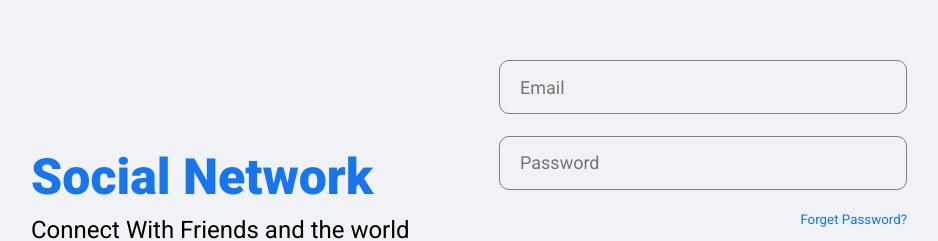
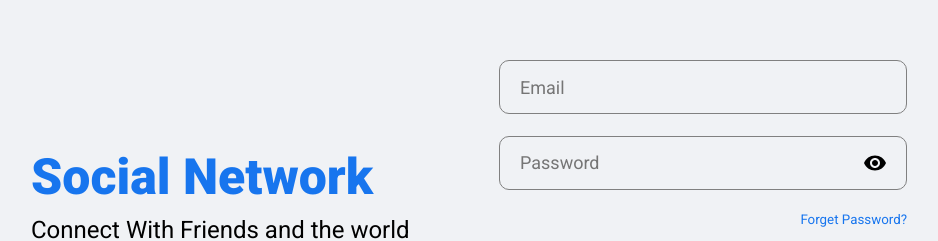
Before and after one commit to Eslam-Amin/SocialNetworkFrontEnd, a React (Create React App) app: page / in a window 1280 px wide. Shown: the part 190-431 px from the top of the page, without its empty margins (161-1099 px from the left). Built offline with nearby package versions, Linux system fonts and the light colour scheme; a web font is replaced by a local one.

Commit message:
Added eye icon to password field

```diff
--- a/src/components/post Edit/PostEdit.jsx
+++ b/src/components/post Edit/PostEdit.jsx
@@ -17,6 +17,7 @@ function PostEdit({ post, cancelPostEdit, user }) {
 
     const handleEditPost = async (e) => {
         e.preventDefault();
+        if (newContent.current.value.trim().length !== 0) {
             try {
                 await axios.put(HOST + "/posts/" + post._id, { userId: user._id, content: newContent.current.value.trim() });
                 cancelPostEdit();
@@ -25,13 +26,16 @@ function PostEdit({ post, cancelPostEdit, user }) {
             } catch (err) {
                 console.log(err);
             }
+        } else {
+            enqueueSnackbar("You can't share an empty post", { variant: "info" })
+        }
 
     }
     return (
 
         <div className="postEditWrapper">
             <form className="editWrapper">
-                <textarea className="editInput" defaultValue={post.content} ref={newContent} />
+                <textarea className="editInput" autoFocus defaultValue={post.content} ref={newContent} />
                 <div className="editBottom">
                     <button className="shareBtn btn" onClick={handleEditPost}>Save</button>
                     <button className="cancelBtn btn" onClick={handleCancel}>Cancel</button>
--- a/src/components/post Edit/postEdit.css
+++ b/src/components/post Edit/postEdit.css
@@ -31,9 +31,14 @@
     }
 }
 .editInput {
+    margin: 10px;
     border: none;
+
     min-height: 75px;
     width: 100%;
+}
+.editInput:focus{
+    outline: none;
 }
 
 
--- a/src/components/share/Share.jsx
+++ b/src/components/share/Share.jsx
@@ -1,5 +1,6 @@
 import { useContext, useRef, useEffect } from "react";
 import "./share.css"
+import { useSnackbar } from 'notistack';
 
 import { PermMedia, Label, Room, EmojiEmotions } from '@mui/icons-material';
 import { AuthContext } from "../../context/AuthContext";
@@ -9,6 +10,7 @@ import axios from 'axios';
 function Share() {
     const HOST = "https://socialmediabackend-7o1t.onrender.com/api";
     const PF = " https://funny-crepe-a4bd78.netlify.app/assets/";
+    const { enqueueSnackbar } = useSnackbar();
 
     const { user } = useContext(AuthContext);
     const content = useRef();
@@ -17,8 +19,7 @@ function Share() {
 
     const handleShare = async (e) => {
         e.preventDefault();
-        console.log(content.current.value);
-        if (content.current.value !== "") {
+        if (content.current.value.trim().length !== 0) {
             const newPost = {
                 userId: user._id,
                 content: content.current.value.trim(),
@@ -30,6 +31,9 @@ function Share() {
             } catch (err) {
 
             }
+        }
+        else {
+            enqueueSnackbar("You can't share an empty post", { variant: "info" })
         }
 
     }
--- a/src/pages/login/Login.jsx
+++ b/src/pages/login/Login.jsx
@@ -2,10 +2,12 @@ import "./login.css";
 import { useSnackbar } from 'notistack';
 
 
-import { useContext, useRef } from "react";
+import { useContext, useRef, useState } from "react";
 import { loginCall } from "../../apiCalls";
 import { AuthContext } from "../../context/AuthContext";
 import { CircularProgress } from "@material-ui/core";
+import VisibilityOffIcon from '@mui/icons-material/VisibilityOff';
+import VisibilityIcon from '@mui/icons-material/Visibility';
 import { useNavigate } from 'react-router-dom';
 
 function Login() {
@@ -14,6 +16,7 @@ function Login() {
     const email = useRef();
     const { enqueueSnackbar } = useSnackbar();
 
+    const [passwordVisible, setPasswordVisible] = useState(false);
     const password = useRef();
     const { user, isFetching, error, dispatch } = useContext(AuthContext);
     const handleRegisterClick = (e) => {
@@ -28,6 +31,19 @@ function Login() {
         if (res)
             enqueueSnackbar(errMsg, { variant: 'error' });
     }
+
+
+
+    const passwordVisibility = () => {
+        if (password.current.type == "password")
+            password.current.type = "text";
+        else
+            password.current.type = "password";
+
+        setPasswordVisible(!passwordVisible)
+    }
+
+
     return (
         <div className="login">
             <div className="loginWrapper" >
@@ -43,8 +59,16 @@ function Login() {
 
                         <input type="email" placeholder="Email"
                             className="loginInput" ref={email} required />
-                        <input type="password" placeholder="Password"
-                            className="loginInput" ref={password} required minLength={6} />
+                        <span className="passwordField">
+                            <input type="password" placeholder="Password"
+                                className="loginInput passwordInput" ref={password} required minLength={6} />
+                            {
+                                passwordVisible ?
+                                    <VisibilityOffIcon className="visibleIcon" onClick={passwordVisibility} />
+                                    :
+                                    <VisibilityIcon className="visibleIcon" onClick={passwordVisibility} />
+                            }
+                        </span>
                         <span className="loginForget">Forget Password?</span>
                         <button className="loginBtn" disabled={isFetching}>
                             {isFetching ?
--- a/src/pages/login/login.css
+++ b/src/pages/login/login.css
@@ -111,6 +111,23 @@ height: 10px;
     outline: none;
 }
 
+.passwordInput{
+    width: 95%;
+}
+
+.passwordField{
+    position: relative;
+    align-items: center;
+    display: flex;
+
+}
+
+
+.visibleIcon{
+    position: absolute;
+    right: 20px;
+    cursor: pointer;
+}
 
 .loginBtn{
     height: 45px;
--- a/src/pages/register/Register.jsx
+++ b/src/pages/register/Register.jsx
@@ -4,7 +4,8 @@ import "./register.css";
 import axios from 'axios';
 import { useNavigate } from 'react-router-dom';
 import { CircularProgress } from "@material-ui/core";
-
+import VisibilityOffIcon from '@mui/icons-material/VisibilityOff';
+import VisibilityIcon from '@mui/icons-material/Visibility';
 
 function Register() {
     const HOST = "https://socialmediabackend-7o1t.onrender.com/api";
@@ -21,6 +22,10 @@ function Register() {
     const from = useRef();
     const relationship = useRef();
     const [isFetching, setIsfetching] = useState(false);
+    const [passwordVisible, setPasswordVisible] = useState(false);
+    const [confirmationPasswordVisible, setconfirmationPasswordVisible] = useState(false);
+    const [eyeVisible, setEyeVisible] = useState(false);
+
 
     const navigate = useNavigate();
 
@@ -64,9 +69,33 @@ function Register() {
 
     }
 
+    const handleEyeIcon = () => {
+        setEyeVisible(true);
+
+    }
 
 
 
+    const passwordVisibility = () => {
+        if (password.current.type == "password") {
+            password.current.type = "text";
+        }
+        else {
+            password.current.type = "password";
+        }
+
+        setPasswordVisible(!passwordVisible)
+    }
+    const passwordConfirmatonVisibility = () => {
+        if (confirmationPassword.current.type == "password")
+            confirmationPassword.current.type = "text";
+
+        else
+            confirmationPassword.current.type = "password";
+
+
+        setconfirmationPasswordVisible(!confirmationPasswordVisible)
+    }
 
 
     const handleLoginClick = () => {
@@ -121,25 +150,47 @@ function Register() {
                         </div>
                         <select name="relationship" id="relationship" ref={relationship} required
                             className="registerInput" placeholder="select your relationship">
-                            <option value="0" disabled selected>-- Select your Relationship --</option>
+                            <option value="0" disabled>-- Select your Relationship --</option>
                             <option value="1">Engaged</option>
                             <option value="2">Single</option>
                             <option value="3">It's Complicated</option>
                         </select>
                         <div className="dividedDivs">
+                            <span className="passwordField">
                                 <input
                                     type="password"
                                     placeholder="Password"
                                     required
                                     ref={password}
-                                className="registerInput"
-                                minLength={6} />
+                                    className="registerInput passwordInput"
+                                    minLength={6}
+                                    onFocus={handleEyeIcon}
+                                />
+                                {
+                                    eyeVisible ?
+                                        passwordVisible ?
+                                            <VisibilityOffIcon className="visibleIcon" onClick={passwordVisibility} />
+                                            :
+                                            <VisibilityIcon className="visibleIcon" onClick={passwordVisibility} /> : ""
+                                }
+                            </span>
+                            <span className="passwordField" >
                                 <input
                                     type="password"
                                     placeholder="Confirmation Password"
                                     required
                                     ref={confirmationPassword}
-                                className="registerInput" />
+                                    className="registerInput passwordInput"
+                                    onFocus={handleEyeIcon}
+                                />
+                                {
+                                    eyeVisible ?
+                                        confirmationPasswordVisible ?
+                                            <VisibilityOffIcon className="visibleIcon" onClick={passwordConfirmatonVisibility} />
+                                            :
+                                            <VisibilityIcon className="visibleIcon" onClick={passwordConfirmatonVisibility} /> : ""
+                                }
+                            </span>
                         </div>
                         <textarea
                             type="text"
--- a/src/pages/register/register.css
+++ b/src/pages/register/register.css
@@ -86,7 +86,7 @@
 
 .dividedDivs{
     display: flex;
-    width: 50%;
+    width: 100%;
     flex-direction: row;
 
 @media only screen and (max-width:480px) {
@@ -110,6 +110,27 @@
     align-self: center;
 }
 }
+
+
+.passwordInput{
+    width: 95%;
+}
+
+.passwordField{
+    position: relative;
+    align-items: center;
+    display: flex;
+
+}
+
+
+.visibleIcon{
+    position: absolute;
+    right: 20px;
+    cursor: pointer;
+    z-index: 9999;
+}
+
 
 .registerBtn{
     height: 45px;
```
Lines whose indentation alone changed are shown as unchanged.
